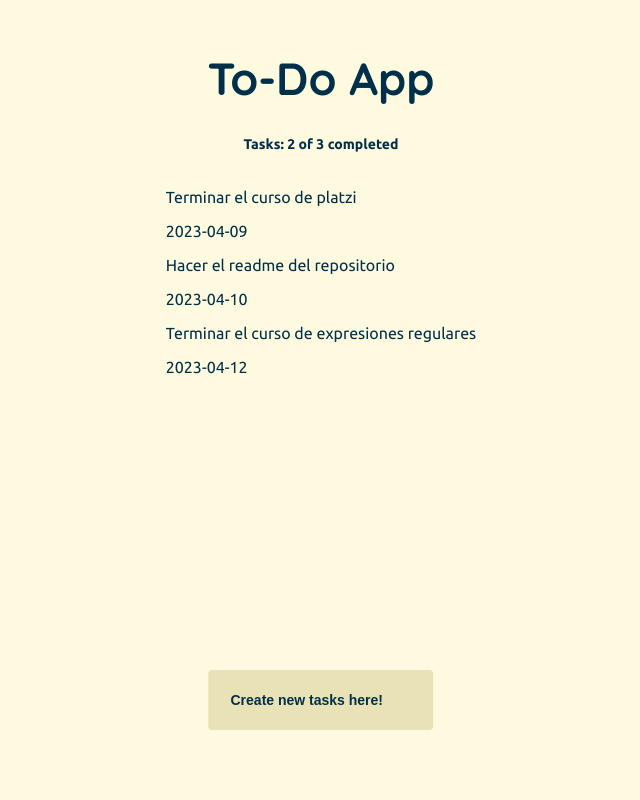
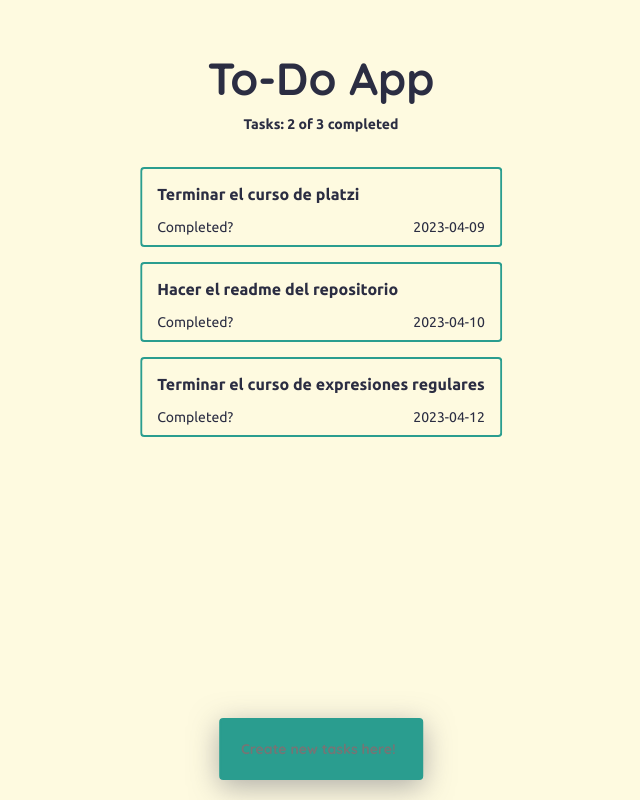
Before and after one commit to evillalobosa/react18-todo-app, a React (Create React App) app: page / in a window 1280 px wide. Shown: the whole page, without its empty margins (319-959 px from the left). Built offline with nearby package versions, Linux system fonts and the light colour scheme.

Commit message:
Fixing the TodoCreate and TodoList components

```diff
--- a/src/components/App.css
+++ b/src/components/App.css
@@ -3,10 +3,5 @@ h1 {
     font-size: 45px;
     font-weight: bolder;
     text-align: center;
+    margin: 30px 0px 0px;
 }
-
-/* @media (max-width: 100px) {
-    h1 {
-        margin: 100px 0px 10px;
-    }
-} */
--- a/src/components/TodoCounter.css
+++ b/src/components/TodoCounter.css
@@ -2,7 +2,7 @@
     font-size: 14px;
     font-weight: bolder;
     text-align: center;
-    margin: 10px 0px 10px;
+    margin: 10px 0px 20px;
     border-radius: 8px;
     color: var(--color-fg);
 }
--- a/src/components/TodoCounter.js
+++ b/src/components/TodoCounter.js
@@ -4,7 +4,7 @@ import './TodoCounter.css';
 function TodoCounter ()
 {
     return (
-        <p class="TodoCounter">Tasks: 2 of 3 completed</p>
+        <p className="TodoCounter">Tasks: 2 of 3 completed</p>
     );
 }
 
--- a/src/components/TodoCreate.css
+++ b/src/components/TodoCreate.css
@@ -3,24 +3,21 @@ form {
     bottom: 0;
     left: 50%;
     transform: translateX(-50%);
-    margin: 0px 0px 50px;
 }
 
 input {
+    font-family: 'Quicksand', sans-serif;
+    font-weight: bold;
     padding: 20px;
     font-size: 14px;
     background-color: var(--color-accent);
+    color: var(--color-bg);
     border: 2px solid var(--color-accent);
     border-radius: 4px;
-}
-
-input::placeholder {
-    font-weight: bolder;
-    color: var(--color-fg);
+    box-shadow: rgba(100, 100, 111, 0.5) 0px 7px 29px 0px;
 }
 
 input[type=text]:focus {
     border: 2px solid var(--color-fg);
     outline: none;
-    box-shadow: none;
 }
--- /dev/null
+++ b/src/components/TodoItem.css
@@ -0,0 +1,17 @@
+li {
+    font-weight: bold;
+    font-size: 16px;
+    display: flex;
+    flex-direction: column;
+    margin: 15px 0px 15px;
+    padding: 0px 15px 10px;
+    border: 2px solid var(--color-accent);
+    border-radius: 4px;
+}
+
+.todoitem-details {
+    font-weight: lighter;
+    font-size: 14px;
+    display: flex;
+    justify-content: space-between;
+}
--- a/src/components/TodoItem.js
+++ b/src/components/TodoItem.js
@@ -1,11 +1,15 @@
 import React from 'react';
+import './TodoItem.css'
 
 function TodoItem (props)
 {
     return (
         <li>
             <p>{props.title}</p>
-            <p>{props.created}</p>
+            <div className='todoitem-details'>
+                <div>Completed?</div>
+                <div>{props.created}</div>
+            </div>
         </li>
     );
 }
--- a/src/components/TodoList.css
+++ b/src/components/TodoList.css
@@ -1,5 +1,13 @@
+section {
+  height: calc(62vh);
+  overflow-y: auto;
+  display: flex;
+  flex-direction: column;
+}
+
 ul {
-    margin: 0;
-    padding: 10px 20px 10px;
-    list-style: none;
+  flex: 1;
+  padding: 0;
+  margin: 0;
+  list-style: none;
 }
--- a/src/index.css
+++ b/src/index.css
@@ -1,7 +1,7 @@
 :root {
     --color-bg: #fefae0;
-    --color-fg: #003049;
-    --color-accent: #eae2b7;
+    --color-fg: #2b2d42;
+    --color-accent: #2a9d8f;
 }
 
 body {
```
